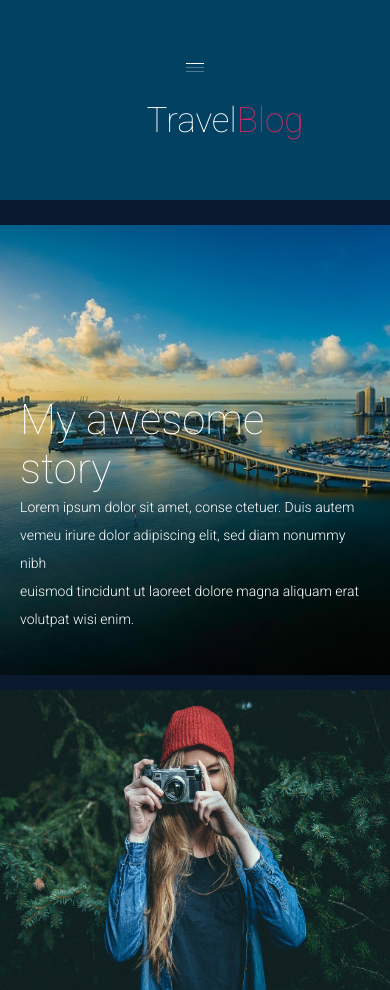
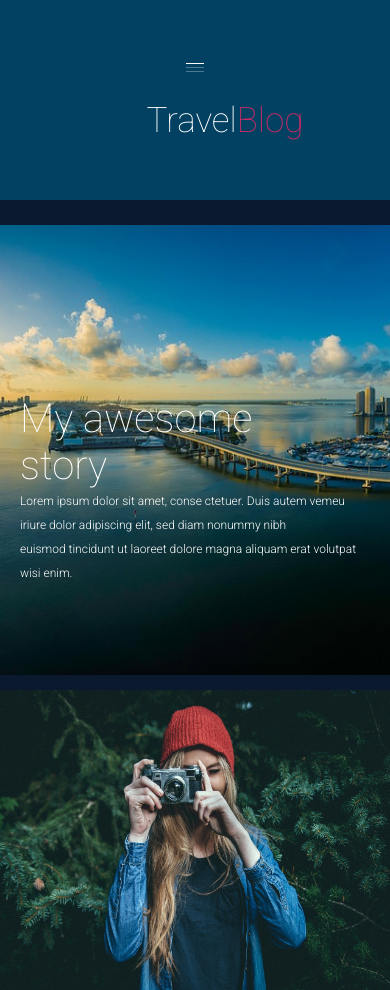
Before and after one commit to Sokolov97/FL-12, a plain HTML site: page FL12_HW5/homework/index.html in a window 390 px wide. Shown: the top 990 px of the page. Drawn offline with Linux system fonts and the light colour scheme.

Commit message:
Update styles.css

```diff
--- a/FL12_HW5/homework/css/styles.css
+++ b/FL12_HW5/homework/css/styles.css
@@ -1430,14 +1430,14 @@ footer p {
 
     .post0_text h2 {
         font-weight: 100;
-        font-size: 42px;
+        font-size: 40px;
         padding-bottom: 0px;
         padding-right: 60px;
     }
 
     .post0_text p {
         line-height: 2;
-        font-size: 14px;
+        font-size: 12px;
         font-weight: 300;
         text-align: left;
         padding-right: 30px;
```
